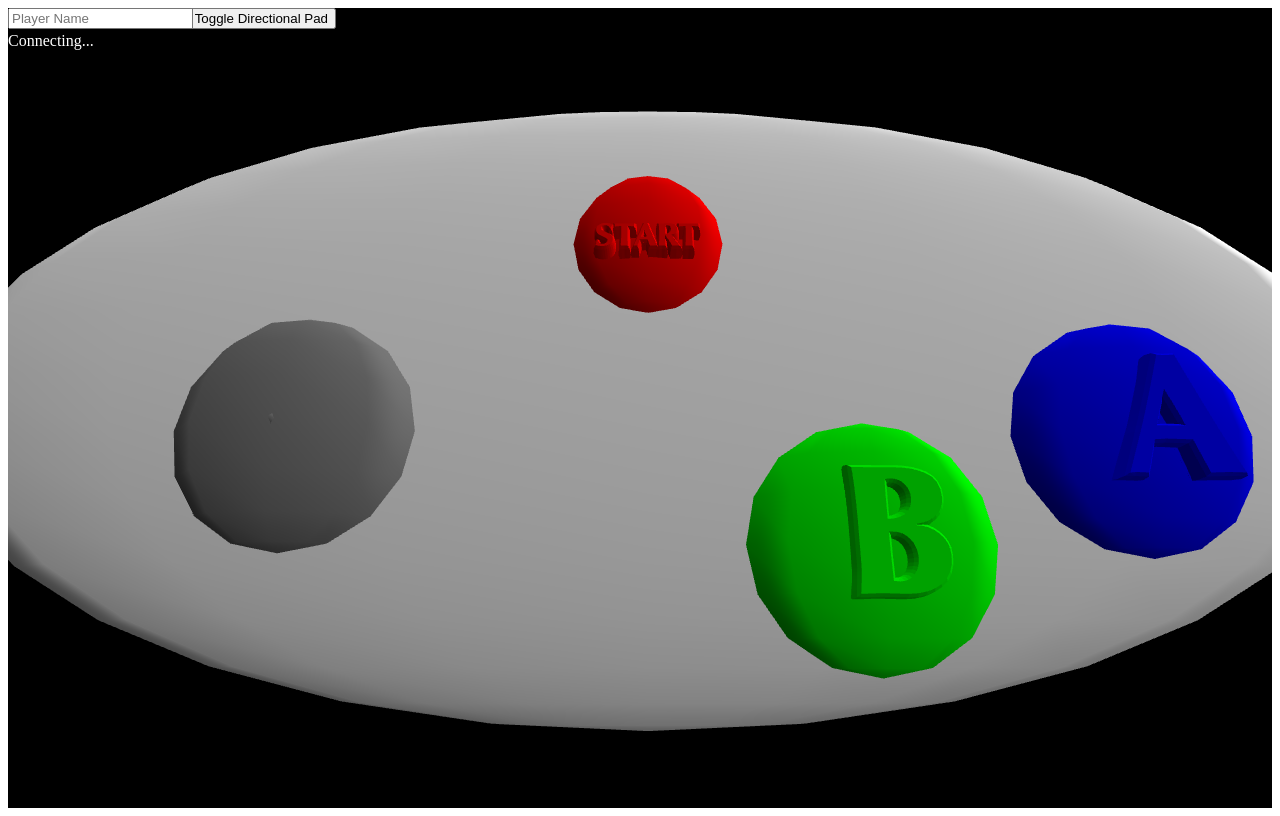
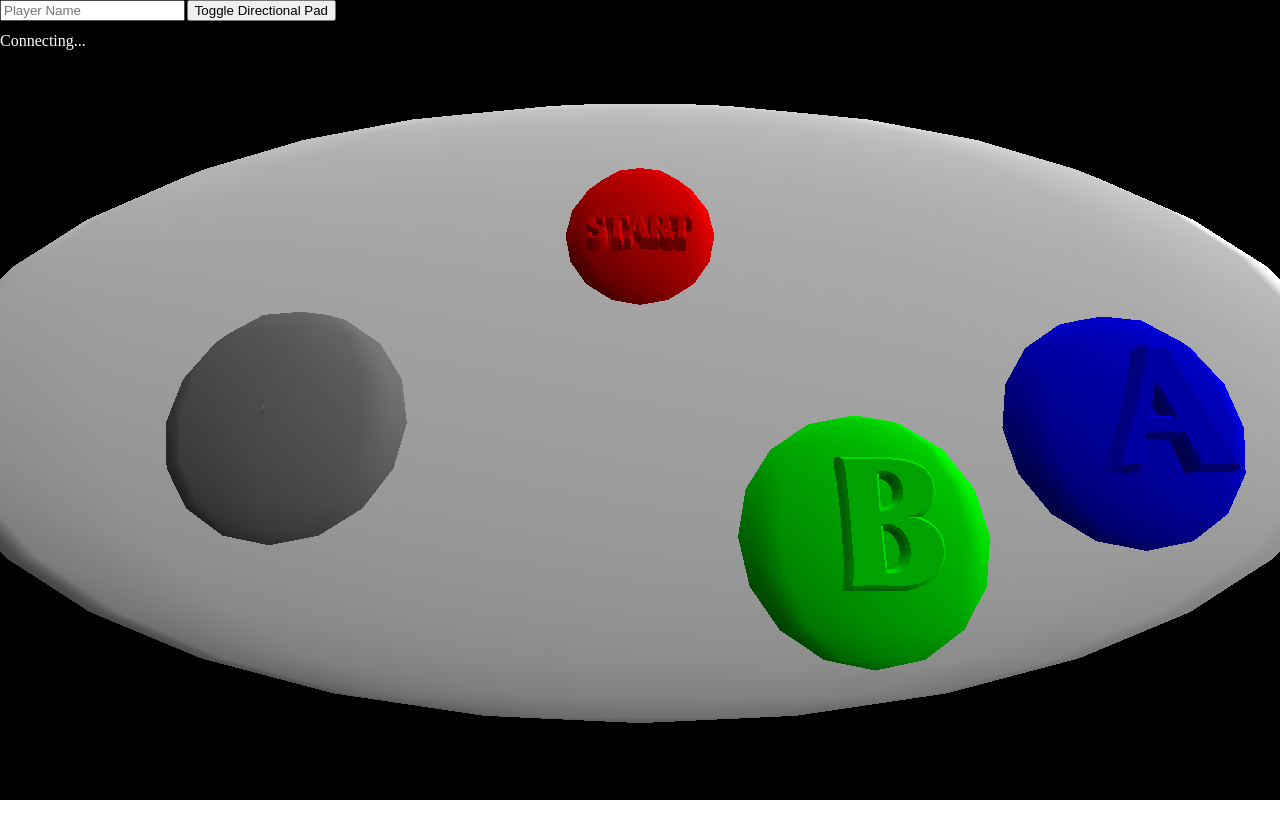
Before and after one commit to zalo/ctrl.js, a plain HTML site: page ctrl.html in a window 1280 px wide. Drawn offline with Linux system fonts and the light colour scheme.

Commit message:
Add Safari Stickiness too?

```diff
--- a/ctrl.html
+++ b/ctrl.html
@@ -1,4 +1,4 @@
-<html style="overflow: hidden;">
+<html style="overflow: hidden; margin:0px;">
   <head>
     <title>ctrl.js Controller</title>
     <meta name="viewport" content="width=device-width, height=device-height, initial-scale=1, minimum-scale=1, maximum-scale=1, user-scalable=no" />
@@ -8,7 +8,7 @@
     <script type="text/javascript" src="src/controller/controllerConnection.js"></script>
   </head>
 
-  <body style="overflow: hidden;">
+  <body style="overflow: hidden; margin:0px;">
     <input id="PlayerName" type="text" placeholder="Player Name" onchange="controller.ctrljs.setPlayerName();" oninput="this.onchange();" style="z-index: 4; position: absolute;"></input>
     <div id="Status" style="color:white; z-index: 3; position: absolute; top:2em;">Connecting...</div>
     <button id="ToggleDPad" style="z-index: 2; position: absolute; left:14em;" onclick="controller.toggleDPad();">Toggle Directional Pad</button>
--- a/src/controller/controller.js
+++ b/src/controller/controller.js
@@ -15,11 +15,11 @@ var CreateCtrlJsController = function () {
 
     // Set up the Renderer
     this.curCanvas = document.createElement('canvas');
-    this.curCanvas.style = "position:sticky; top:0px; left:0px; bottom:0px; right:0px; z-index: 1;";
+    this.curCanvas.style = "position:sticky; position: -webkit-sticky; padding:0px; margin:0px; top:0px; left:0px; bottom:0px; right:0px; z-index: 1;";
     //curCanvas.id = canvasId;
     this.parentNode.insertBefore(this.curCanvas, document.currentScript.nextSibling);
-    this.renderer = new THREE.WebGLRenderer({ canvas: this.curCanvas, antialias: true });
-    this.renderer.setPixelRatio(window.devicePixelRatio);
+    this.renderer = new THREE.WebGLRenderer({ canvas: this.curCanvas, antialias: false });
+    //this.renderer.setPixelRatio(window.devicePixelRatio);
     this.renderer.shadowMap.enabled = true;
     this.setSize();
     window.addEventListener('resize', this.setSize, false);
```
